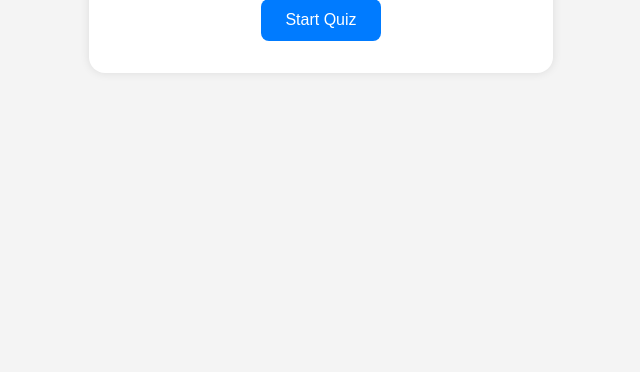
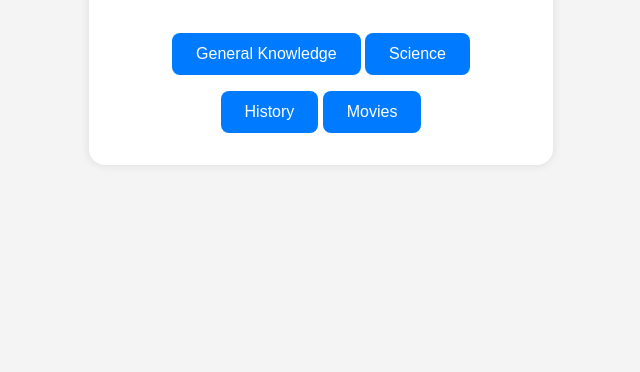
Before and after one commit to BrainBuzzDev/Quiz-Games, a plain HTML site: page index.html in a window 1280 px wide. Shown: the part 428-800 px from the top of the page, without its empty margins (319-959 px from the left). Drawn offline with Linux system fonts and the light colour scheme.

Commit message:
Update index.html

```diff
--- a/index.html
+++ b/index.html
@@ -50,8 +50,17 @@
   <div class="container">
     <div class="start-section">
       <h1>Welcome to Quiz Games</h1>
-      <button onclick="startQuiz()">Start Quiz</button>
+      <button onclick="showCategories()">Start Quiz</button>
     </div>
+
+      <div class="quiz-section">
+      <h2>Select a Category</h2>
+      <button onclick="startQuiz('general')">General Knowledge</button>
+      <button onclick="startQuiz('science')">Science</button>
+      <button onclick="startQuiz('history')">History</button>
+      <button onclick="startQuiz('movies')">Movies</button>
+    </div>
+
     <div class="question-section">
       <h2 id="question">Question</h2>
       <div id="options"></div>
@@ -65,27 +74,27 @@
 
   <script>
     const questions = [
-      {
-        question: "What is the capital of France?",
-        options: ["Berlin", "Madrid", "Paris", "Rome"],
-        answer: "Paris"
-      },
-      {
-        question: "What planet is known as the Red Planet?",
-        options: ["Earth", "Mars", "Jupiter", "Saturn"],
-        answer: "Mars"
-      },
-      {
-        question: "Who wrote 'Romeo and Juliet'?",
-        options: ["Shakespeare", "Hemingway", "Frost", "Tolkien"],
-        answer: "Shakespeare"
-      },
-      {
-        question: "What is 5 + 7?",
-        options: ["10", "12", "11", "13"],
-        answer: "12"
-      }
-    ];
+     general: {
+        { question: "What is the capital of France?", options: ["Berlin", "Madrid", "Paris", "Rome"], answer: "Paris" },
+        { question: "How many continents are there?", options: ["5", "6", "7", "8"], answer: "7" },
+        { question: "Which ocean is the largest?", options: ["Atlantic", "Pacific", "Indian", "Arctic"], answer: "Pacific" }
+      ],
+      science: [
+        { question: "Water boils at what temperature (°C)?", options: ["80", "90", "100", "120"], answer: "100" },
+        { question: "What gas do plants absorb?", options: ["Oxygen", "Nitrogen", "Carbon Dioxide", "Hydrogen"], answer: "Carbon Dioxide" },
+        { question: "What planet is known as the Red Planet?", options: ["Earth", "Mars", "Jupiter", "Venus"], answer: "Mars" }
+      ],
+      history: [
+        { question: "Who was the first President of the USA?", options: ["Lincoln", "Jefferson", "Washington", "Adams"], answer: "Washington" },
+        { question: "In which year did WWII end?", options: ["1944", "1945", "1946", "1947"], answer: "1945" },
+        { question: "Who discovered America?", options: ["Columbus", "Magellan", "Cook", "Vasco da Gama"], answer: "Columbus" }
+      ],
+      movies: [
+        { question: "Who directed Titanic?", options: ["Steven Spielberg", "James Cameron", "Nolan", "Tarantino"], answer: "James Cameron" },
+        { question: "Which movie features a talking snowman named Olaf?", options: ["Shrek", "Frozen", "Moana", "Zootopia"], answer: "Frozen" },
+        { question: "What is the highest-grossing film of all time?", options: ["Titanic", "Endgame", "Avatar", "Star Wars"], answer: "Avatar" }
+      ]
+    };
 
     let currentQuestionIndex = 0;
     let score = 0;
```
